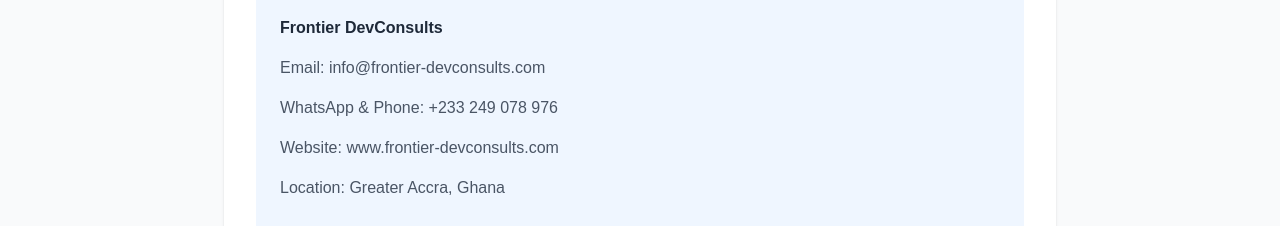
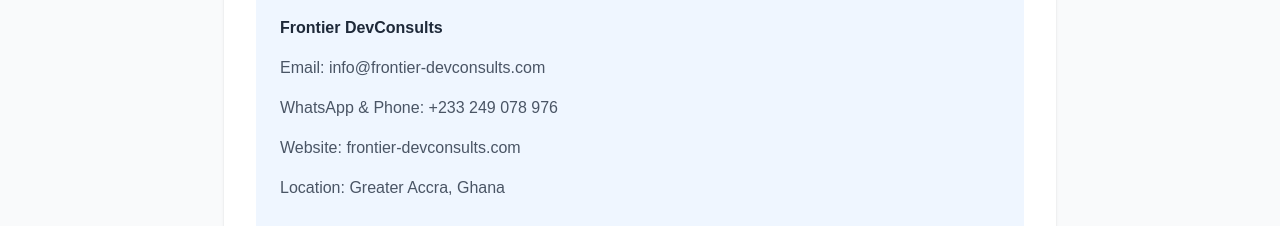
Before and after one commit to D-9ice/frontier-devconsults, a Next.js app: page /terms in a window 1280 px wide. Shown: the part 5000-5226 px from the top of the page. Built offline with nearby package versions, Linux system fonts and the light colour scheme; no server answers.

Commit message:
seo: use canonical host in public terms

```diff
--- a/app/terms/page.tsx
+++ b/app/terms/page.tsx
@@ -127,7 +127,7 @@ export default function TermsPage() {
               <p className="mb-2 text-gray-800"><strong>Frontier DevConsults</strong></p>
               <p className="mb-1 text-gray-600">Email: info@frontier-devconsults.com</p>
               <p className="mb-1 text-gray-600">WhatsApp &amp; Phone: +233 249 078 976</p>
-              <p className="mb-1 text-gray-600">Website: www.frontier-devconsults.com</p>
+              <p className="mb-1 text-gray-600">Website: frontier-devconsults.com</p>
               <p className="text-gray-600">Location: Greater Accra, Ghana</p>
             </div>
           </TermsSection>
```
